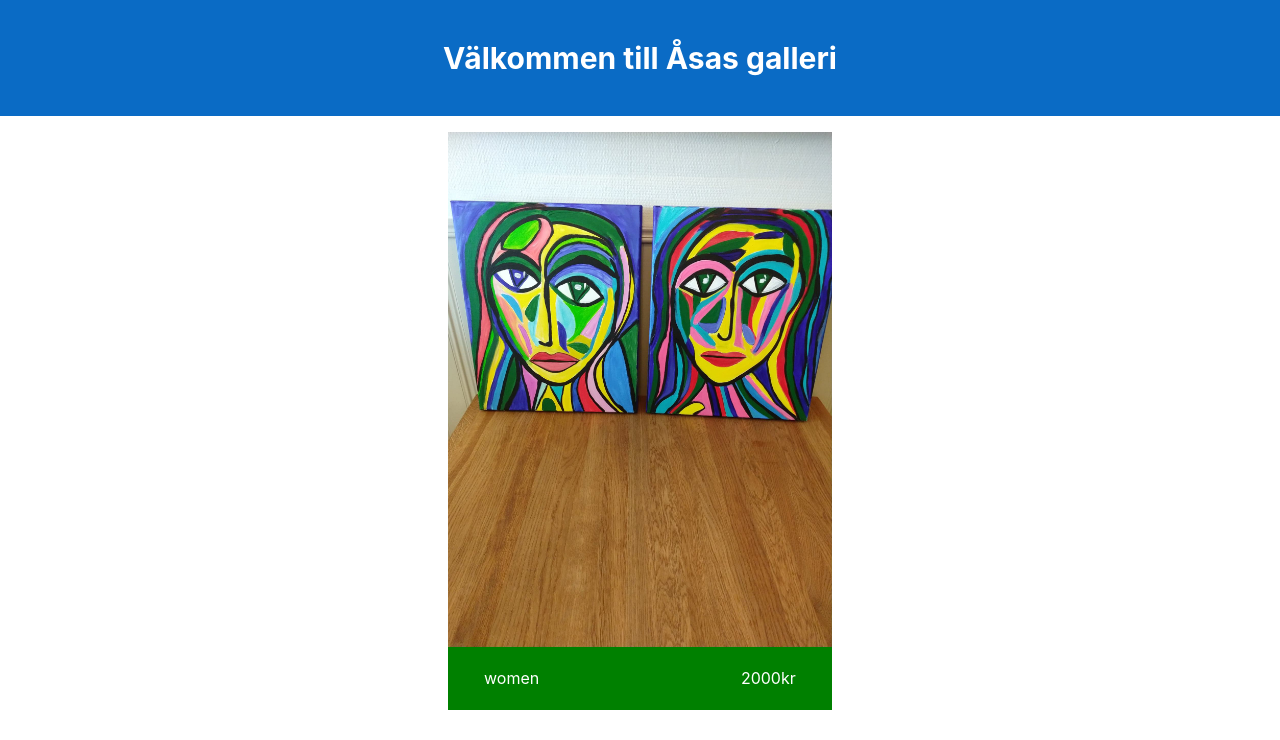
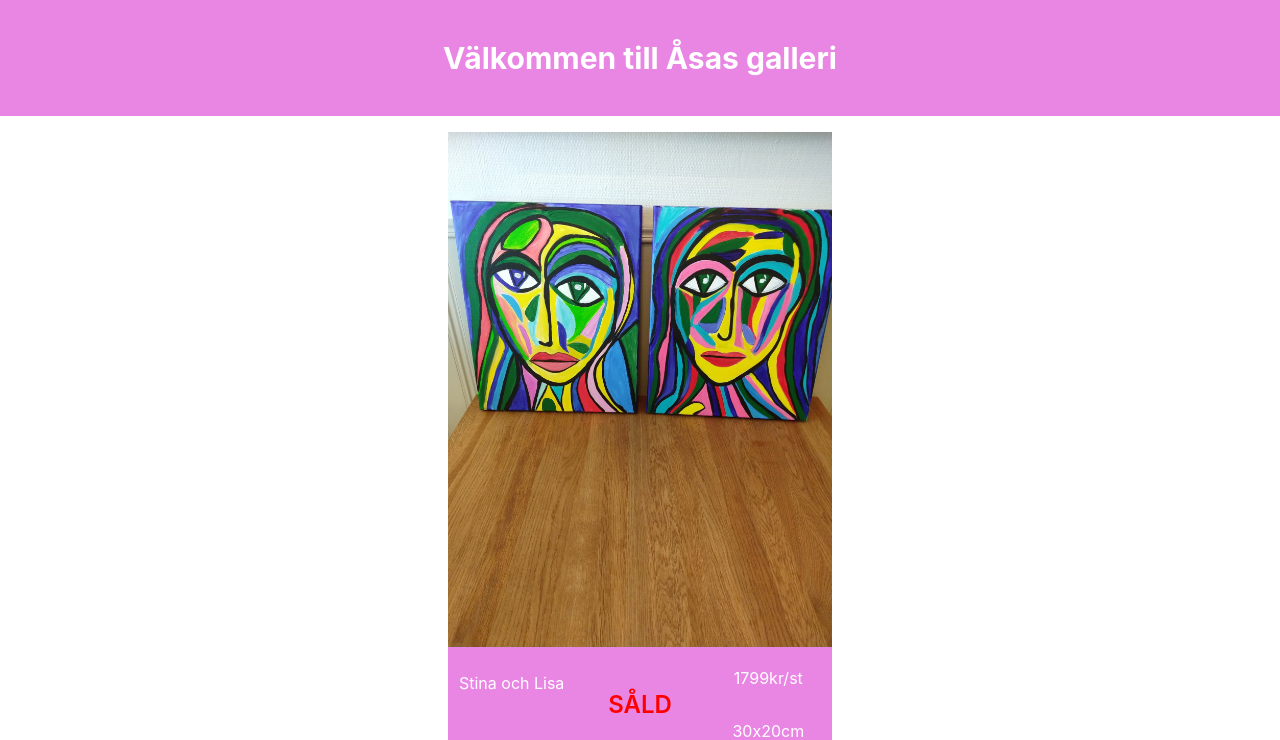
Before and after one commit to Monjola/asas-galleri-react, a React (Create React App) app: page / in a window 1280 px wide. Shown: the top 740 px of the page. Built offline with nearby package versions, Linux system fonts and the light colour scheme.

Commit message:
Ganska reko

```diff
--- a/src/App.css
+++ b/src/App.css
@@ -2,7 +2,7 @@
 #welcome-message {
   display:flex;
   justify-content: center;
-  background-color: #0a6bc5;
+  background-color: #e986e4;
   color: white;
   padding: 20px;
 }
@@ -16,37 +16,45 @@
   padding: 1rem;
 
 }
-.picture-container {
+#picture-container {
   display: grid;
   grid-template-columns: 1fr 1fr 1fr;
-  grid-template-rows: 1.8fr 0.2fr;
+  grid-template-rows: 2.6fr 0.2fr 0.2fr;
   gap: 1px 1px;
-  grid-template-areas: "picture picture picture" "Name Sold Price";
-  background-color: green;
+  grid-template-areas: "picture picture picture" "Name Sold Price" "Name Sold Size";
+  background-color: #e986e4;
   width: 30vw
 }
 
-.picture { grid-area: picture; }
+#picture { grid-area: picture; }
 
 #picture {
   max-width: 100%;
 }
-.Name {
+#Name {
   grid-area: Name;
   color: white;
   display: flex;
   justify-content: center;
-  align-items: center;
+  align-items: flex-start;
+  padding: 5px;
  }
 
-.Price {
+#Price {
   grid-area: Price;
   color: white;
   display: flex;
   justify-content: center;
   align-items: center;
 }
-.Sold {
+#Size {
+  grid-area: Size;
+  color: white;
+  display: flex;
+  justify-content: center;
+  align-items: center;
+}
+#Sold {
   grid-area: Sold;
   color:RED;
   font-weight: 600;
--- a/src/App.js
+++ b/src/App.js
@@ -6,10 +6,10 @@ function App() {
   return (
     <div>
       <Header/>
-      <Painting name="women" price="2000kr" image="tavla.jpg"/>
-      <Painting name="women" price="2000kr" image="tavla2.jpg" />
-      <Painting name="women" price="2000kr" image="tavla3.jpg" />
-      <Painting name="women" price="2000kr" image="tavla4.jpg" />
+      <Painting size="30x20cm" name="Stina och Lisa" sold={true} price="1799kr/st" image="tavla.jpg"/>
+      <Painting size="30x50cm" name="Berit och Hjärtrud" price="2399kr" image="tavla2.jpg" />
+      <Painting size="25x25cm" name="De tre mittbenorna" price="1200kr/st" image="tavla3.jpg" />
+      <Painting size="30x20cm" name="Elvira Blåtira" price="1999kr" image="tavla4.jpg" />
     </div>
 
   );
--- a/src/components/Painting/Painting.js
+++ b/src/components/Painting/Painting.js
@@ -3,11 +3,16 @@ import React from 'react'
 export default function Painting(props) {
     return (
         <div id="picture-wrapper">
-            <div class="picture-container">
-                <div class="picture"><img id="picture" src={"img/"+props.image} alt="tavla1" /></div>
-                <div class="Name"><p>{props.name}</p></div>
-                <div class="Sold"><p>{props.Sold && "SÅLD"}</p></div>
-                <div class="Price"><p>{props.price}</p></div>
+            <div id="picture-container">
+                <div id="picture"><img id="picture" src={"img/"+props.image} alt="tavla1" /></div>
+                <div id="Name"><p>{props.name}</p></div>
+                <div id="Sold"><p>{props.sold && "SÅLD"}</p></div>
+                <div id="Price">
+                    <p>{props.price}</p>
+                </div>
+                <div id="Size">
+                    <p>{props.size}</p>
+                </div>
             </div>
         </div>
     )
```
